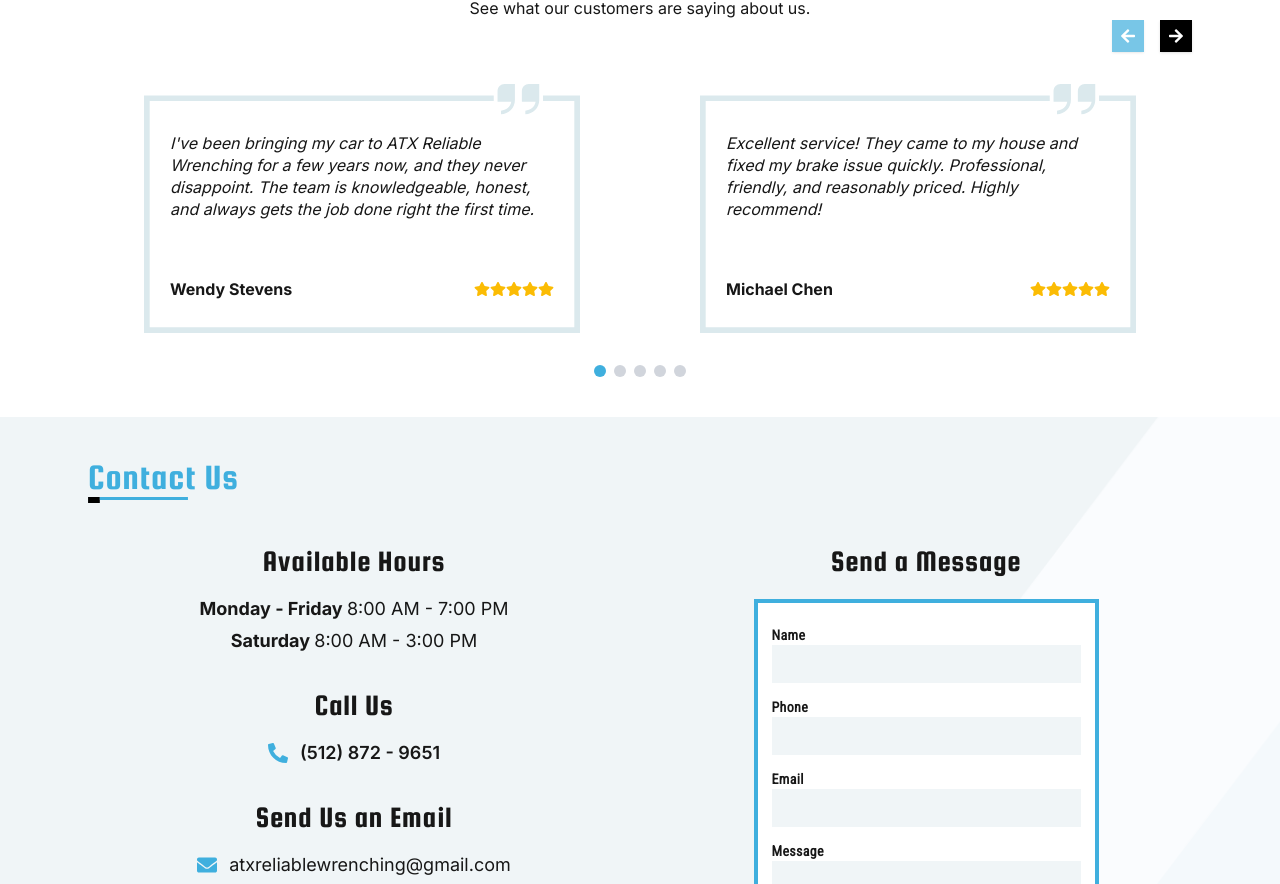
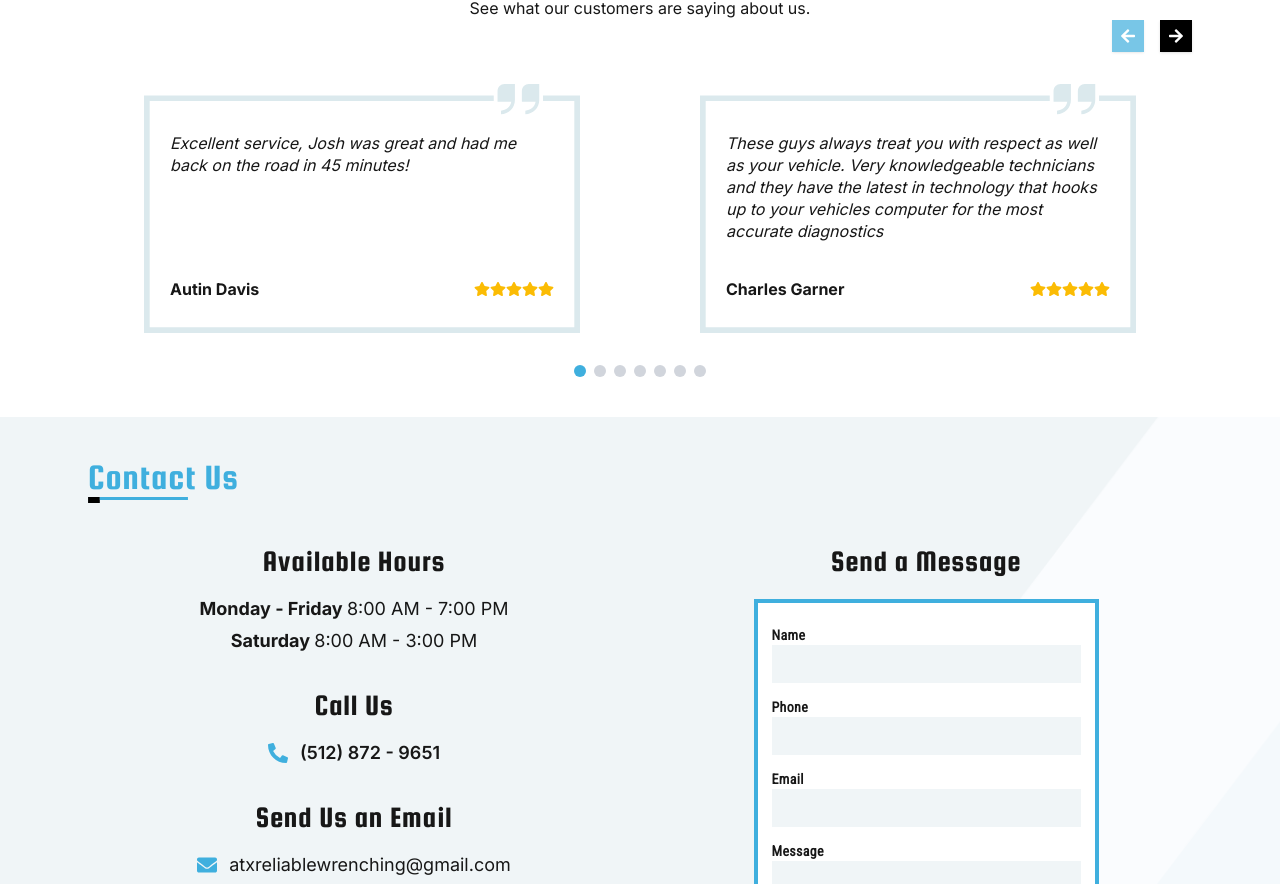
Before and after one commit to ReneMSdev/atx-reliable-wrenching, a Next.js app: page / in a window 1280 px wide. Shown: the part 2160-3044 px from the top of the page. Built offline with nearby package versions, Linux system fonts and the light colour scheme.

Commit message:
updated review details

```diff
--- a/app/components/sections/reviews/ReviewsCarousel.tsx
+++ b/app/components/sections/reviews/ReviewsCarousel.tsx
@@ -5,45 +5,7 @@ import ReviewCard from './ReviewCard'
 import { usePrevNextButtons } from '@/components/ui/embla/ArrowButtons'
 import { PrevButton, NextButton } from '@/components/ui/embla/ArrowButtons'
 import { useDotButton, DotButton } from '@/components/ui/embla/DotButton'
-
-const reviews = [
-  {
-    review:
-      "I've been bringing my car to ATX Reliable Wrenching for a few years now, and they never disappoint. The team is knowledgeable, honest, and always gets the job done right the first time.",
-    author: 'Wendy Stevens',
-    rating: 5,
-  },
-  {
-    review:
-      'Excellent service! They came to my house and fixed my brake issue quickly. Professional, friendly, and reasonably priced. Highly recommend!',
-    author: 'Michael Chen',
-    rating: 5,
-  },
-  {
-    review:
-      'Good experience overall. The mechanic was professional and explained everything clearly. The work was done on time and the price was fair.',
-    author: 'Sarah Johnson',
-    rating: 4,
-  },
-  {
-    review:
-      "They fixed my transmission problem that other shops couldn't figure out. Very impressed with their diagnostic skills and attention to detail.",
-    author: 'Robert Martinez',
-    rating: 5,
-  },
-  {
-    review:
-      'Decent service, but had to wait a bit longer than expected. The work quality was good though, and they were upfront about the costs.',
-    author: 'Jennifer Lee',
-    rating: 3,
-  },
-  {
-    review:
-      'Outstanding customer service! They went above and beyond to help me with my car troubles. Will definitely be coming back for all my automotive needs.',
-    author: 'David Thompson',
-    rating: 5,
-  },
-]
+import { reviews } from './reviewsDetails'
 
 export default function ReviewsCarousel() {
   const [emblaRef, emblaApi] = useEmblaCarousel({
--- /dev/null
+++ b/app/components/sections/reviews/reviewsDetails.ts
@@ -0,0 +1,42 @@
+export const reviews = [
+  {
+    review: 'Excellent service, Josh was great and had me back on the road in 45 minutes!',
+    author: 'Autin Davis',
+    rating: 5,
+  },
+  {
+    review: `These guys always treat you with respect as well as your vehicle. Very knowledgeable technicians and they have the latest in technology that hooks up to your vehicles computer for the most accurate diagnostics`,
+    author: 'Charles Garner',
+    rating: 5,
+  },
+  {
+    review: `Josh was awesome! He came and knew what was instantly wrong with my vehicle after getting the run around from Jiffy Lube. I had the mass air flow sensor replaced by Jiffy Lube who damaged my air intake valve. I drove down the street to get my inspection done but instead my check engine light came on and was told system too lean. Too much air was getting into my engine. I kept contacting Jiffy Lube 620 & Round Rock who said the part was bad. My mechanic kept telling me to reset the ECU because it was giving false readings. I told my mechanic I think something else is wrong with my car and gave him the new info from my Jiffy Lube. I almost paid $323 to get this done if it wasn't for Josh coming out and seeing the hose was damaged which matched the paperwork from the Jiffy Lube by my house. I would've been out of hundreds of dollars. I ordered the part from Amazon. Josh installed the part for me at a great price. I'm investigator for the state of Texas. Now Jiffy Lube wants to make things right. Too late. I already made a case file against them.`,
+    author: 'Rene Anderson',
+    rating: 5,
+  },
+  {
+    review: `Very professional and punctual on time. Very happy with service and great pricing. Highly recommended!!`,
+    author: 'Eduado Madiedo',
+    rating: 5,
+  },
+  {
+    review: `Josh is top notch! If you’re looking for a mechanic, you’ve found the right place. He was timely, trustworthy, and got my car running again in a few hours total. He explained everything in simple terms and I would 100% recommend him to friends and family.`,
+    author: 'K. Grace',
+    rating: 5,
+  },
+  {
+    review: `I recently had my water pump and serpentine belt replaced, and the experience was absolutely excellent. The mechanic did a phenomenal job from start to finish. He was professional, knowledgeable, and took the time to explain everything clearly. The work was done quickly, the quality was top-notch, and the price was incredibly fair—especially considering the level of service. It’s rare to find someone this reliable and skilled, and I couldn’t be happier with the results. I highly recommend him to anyone needing automotive repairs. I’ll definitely be returning for any future work!`,
+    author: 'Caleb Reynolds',
+    rating: 5,
+  },
+  {
+    review: `Josh did an excellent job replacing the alternator on my daughter's car. Very approachable and an expert in his field. Highly recommend for your automotive needs!`,
+    author: 'Louis Rodriguez',
+    rating: 5,
+  },
+  {
+    review: `First time going with ATX mobile, and they were nothing short of greatness. From communication, Josh was upfront with the service and told me the possible issues. He gave me a quote that was exact for the service when completed. He sent David out and he got my spark plugs done in a reasonable amount of time. He answered all of my concerns and checked the rest of my vehicles condition. I will definitely use them for future car repairs.`,
+    author: 'RESYL S',
+    rating: 5,
+  },
+]
```
